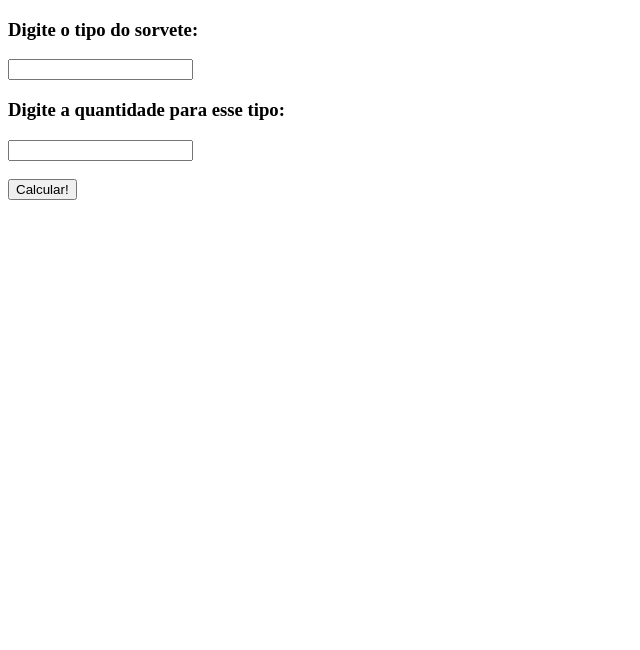
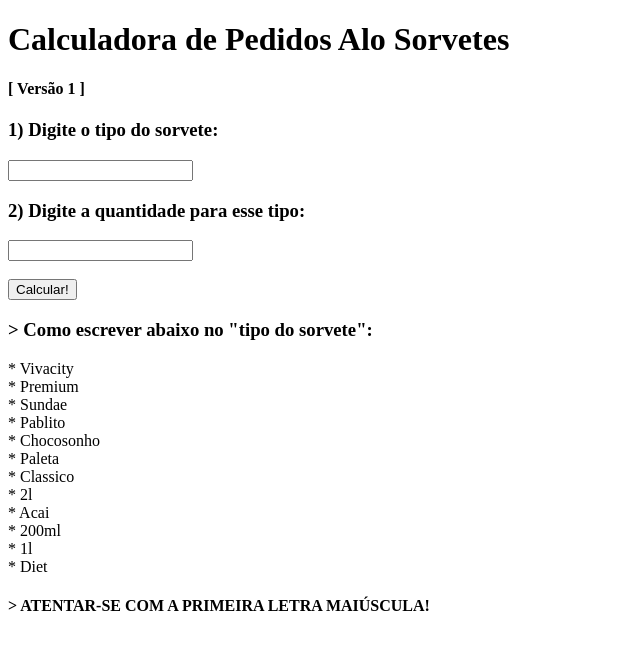
Before and after one commit to chagasmvinicius/alosorvetes, a website: page inputsUsuario.html in a window 1280 px wide. Shown: the whole page, without its empty margins (0-640 px from the left). Drawn offline with Linux system fonts and the light colour scheme.

Commit message:
MaisEstiloHTML

```diff
--- a/inputsUsuario.html
+++ b/inputsUsuario.html
@@ -2,19 +2,37 @@
 <html>
 
 <head>
-    <title>Alo Sorvetes</title>
+    <title>Calculadora de Pedidos</title>
     <script src="calculoFacilAloSorvetes.js"></script>
     <meta charset="UTF-8">
 </head>
+
 <body>
-    <h3>Digite o tipo do sorvete:</h3>
+    <h1> Calculadora de Pedidos Alo Sorvetes</h1>
+    <h4>[ Versão 1 ]</h4>
+    <h3>1) Digite o tipo do sorvete:</h3>
     <input type="text" id=inputTipo>
-    <h3>Digite a quantidade para esse tipo:</h3>
+    <h3>2) Digite a quantidade para esse tipo:</h3>
     <input type="text" id=inputQtd>
     <br>
     <br>
     <input type="submit" onclick="capturarInput()" value="Calcular!">
     <p id="valorFinal"></p>
+    <h3> > Como escrever abaixo no "tipo do sorvete":</h3>
+    <p> * Vivacity <br>
+        * Premium <br>
+        * Sundae <br>
+        * Pablito <br>
+        * Chocosonho <br>
+        * Paleta <br>
+        * Classico <br>
+        * 2l <br>
+        * Acai <br>
+        * 200ml <br>
+        * 1l <br>
+        * Diet
+    </p>
+    <h4>> ATENTAR-SE COM A PRIMEIRA LETRA MAIÚSCULA!</h4>
 </body>
 
 </html>
```
